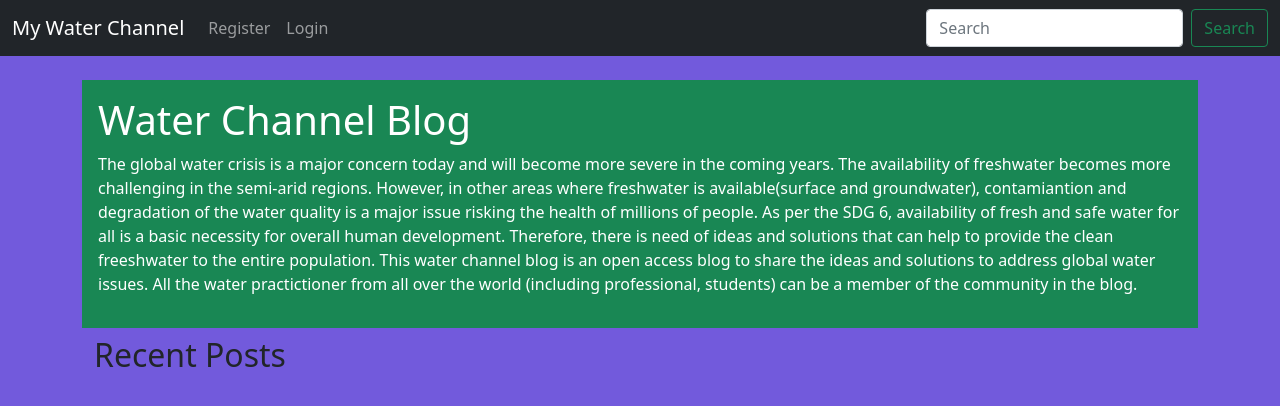
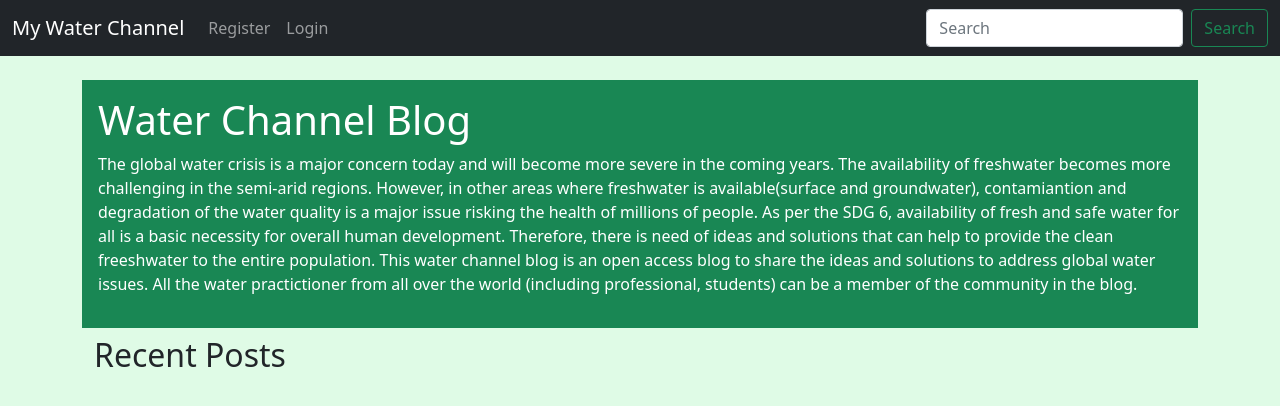
Before and after one commit to dhakal79/Portfolio-project-MS4, a Django app: page / in a window 1280 px wide. Shown: the top 406 px of the page. Run offline with Django 4.2, Linux system fonts and the light colour scheme; data that the repository does not hold is empty.

Commit message:
add css style to the page

```diff
--- a/static/blog.css
+++ b/static/blog.css
@@ -1,3 +1,3 @@
 body{
-    background-color: rgba(69, 37, 209, 0.753);
+    background-color: rgba(132, 243, 160, 0.253);
 }
```
